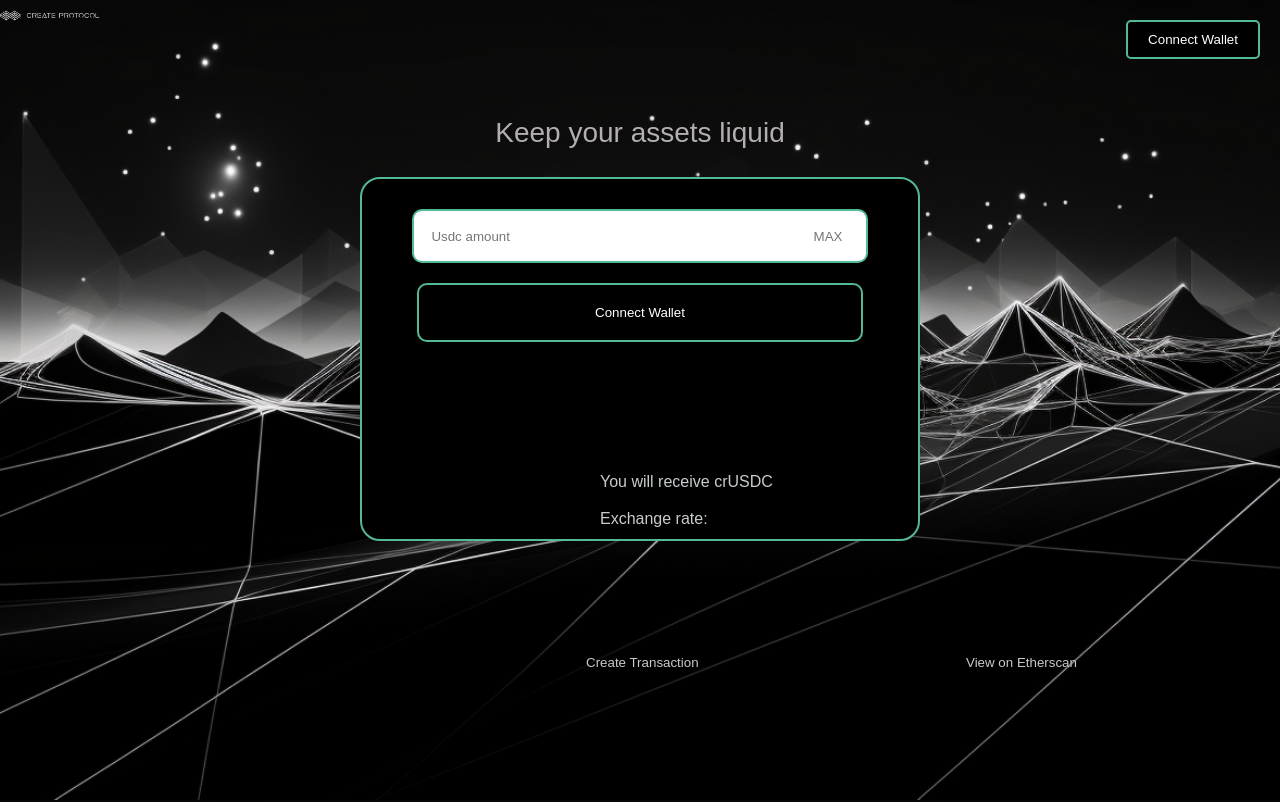
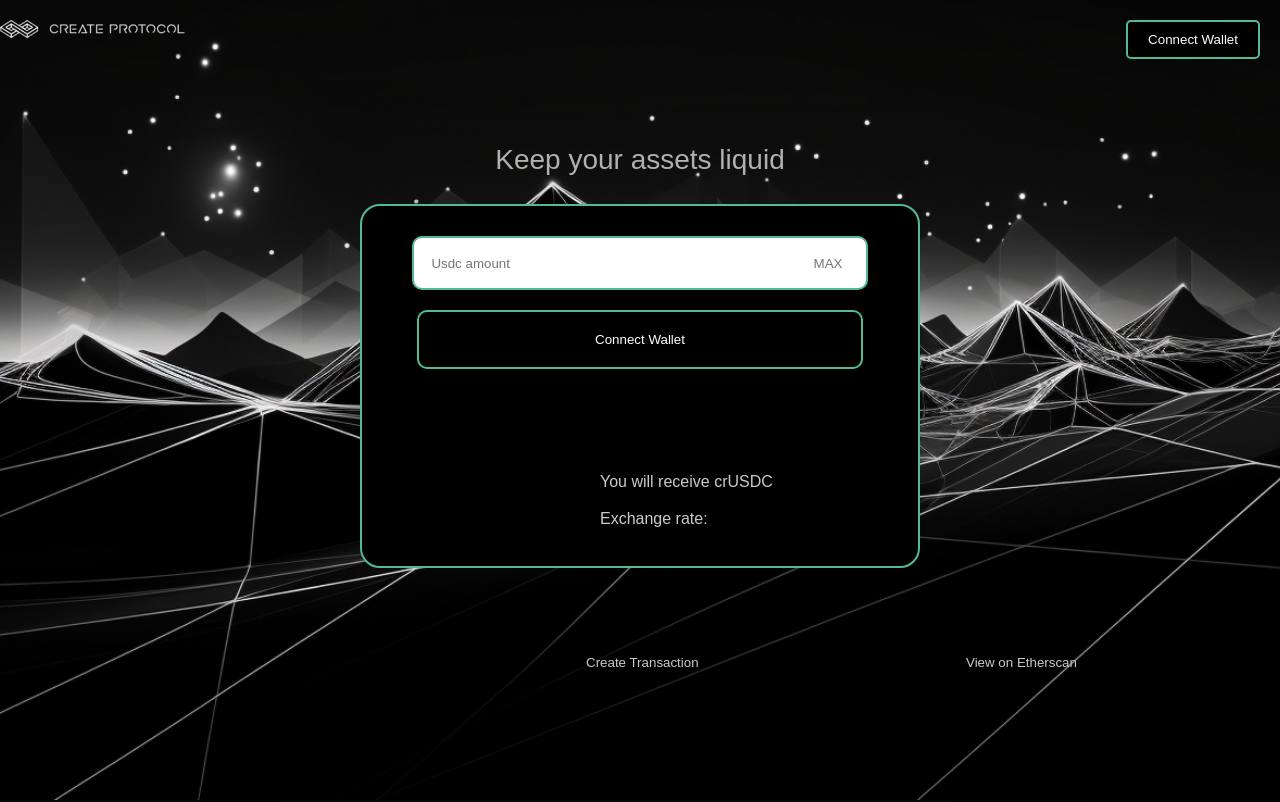
Before and after one commit to codinggeek1/FinancePage, a React (Create React App) app: page / in a window 1280 px wide. Shown: the top 802 px of the page. Built offline with nearby package versions, Linux system fonts and the light colour scheme.

Commit message:
Update Home.css

```diff
--- a/src/Home.css
+++ b/src/Home.css
@@ -22,8 +22,8 @@ header {
 
 /* src/App.css */
 #logo img{
-  max-width: 100px; /* Set the maximum width of your logo */
-  max-height: 100px;
+  max-width: 200px; /* Set the maximum width of your logo */
+  max-height: 200px;
 }
 
 /* Add any other styling as needed */
```
